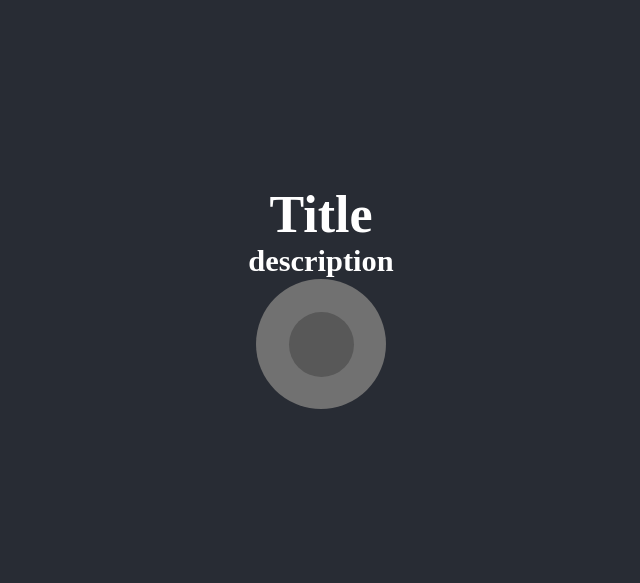
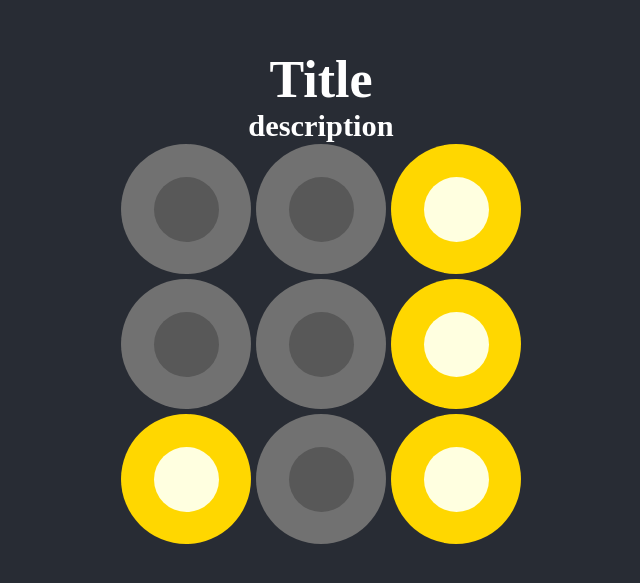
Before and after one commit to oowhyy/react-lights-game, a React (Create React App) app: page / in a window 1280 px wide. Shown: the part 103-686 px from the top of the page, without its empty margins (319-959 px from the left). Built offline with nearby package versions, Linux system fonts and the light colour scheme.

Commit message:
progress

```diff
--- a/src/App.jsx
+++ b/src/App.jsx
@@ -2,6 +2,7 @@ import React from 'react';
 import './App.css';
 import Bulb from './components/Bulb';
 import { useState } from 'react';
+import Board from './components/Board';
 
 function App() {
   const [on, setOn] = useState(false);
@@ -13,7 +14,7 @@ function App() {
       <main className="App-main">
         <div className="title"><h1>Title</h1></div>
         <div className="description"><h3>description</h3></div>
-        <Bulb onClick={handleClick} isOn={on}></Bulb>
+        <Board></Board>
       </main>
     </div>
   );
--- /dev/null
+++ b/src/components/Board.jsx
@@ -0,0 +1,42 @@
+import React from 'react';
+import Bulb from './Bulb';
+import { useState } from 'react';
+function getRandom() {
+    return Math.random() < 0.5;
+}
+
+const gridStyle = {
+    display: "grid",
+    gridTemplateColumns: "repeat(3, 1fr)",
+    gridTemplateRows: "repeat(3, 1fr)",
+    gridGap: "5px"
+};
+
+const [n, m] = [3, 3];
+const initialBulbs = (function () {
+    let arr = []
+    for (let i = 0; i < m * n; i++) {
+        arr.push({ id: i, value: getRandom() })
+    }
+    return arr;
+})();
+
+const neighbours = (function () {
+
+})();
+export default function Board({ }) {
+    const [bulbs, setBulbs] = useState(initialBulbs);
+    const [test, setTest] = useState(0)
+    console.log("board rerender")
+    function flip(ind) {
+        const newBulbs = [...bulbs]
+        newBulbs[ind].value ^= 1;
+        setBulbs(newBulbs);
+    }
+
+    return (
+        <div style={gridStyle}>
+            {bulbs.map((bulb) => <Bulb key={bulb.id} bulb={bulb} onClick={flip}></Bulb>)}
+        </div>
+    )
+}
--- a/src/components/Bulb.jsx
+++ b/src/components/Bulb.jsx
@@ -1,10 +1,10 @@
 import React from 'react'
-export default function Bulb({ isOn, onClick }) {
-    let bulbClassName = 'bulb ' + (isOn ? 'on' : 'off');
-    let innerBulbClassName = 'inner-bulb ' + (isOn ? 'on' : 'off');
+export default function Bulb({ bulb, onClick }) {
+    let bulbClassName = 'bulb ' + (bulb.value ? 'on' : 'off');
+    let innerBulbClassName = 'inner-bulb ' + (bulb.value ? 'on' : 'off');
     return (
         <>
-            <div onClick={onClick} className={bulbClassName}>
+            <div onClick={() => { onClick(bulb.id) }} className={bulbClassName}>
                 <div className={innerBulbClassName}>
                 </div>
             </div>
```
